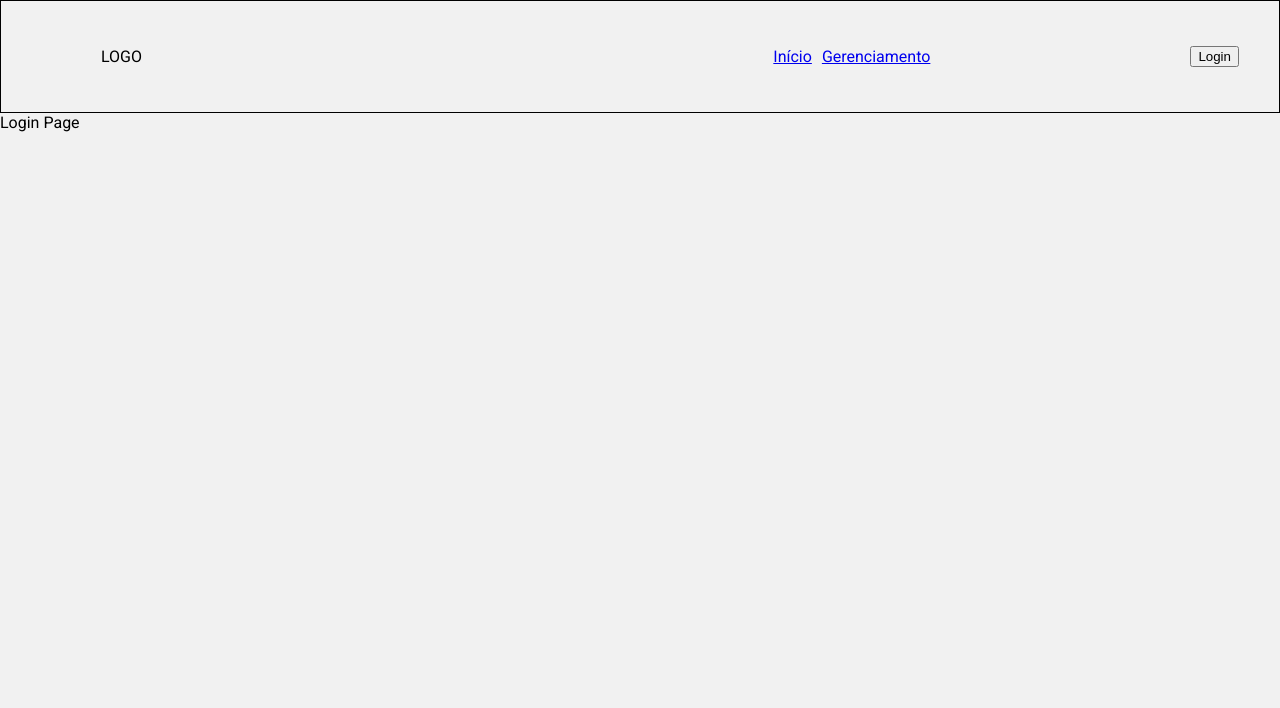
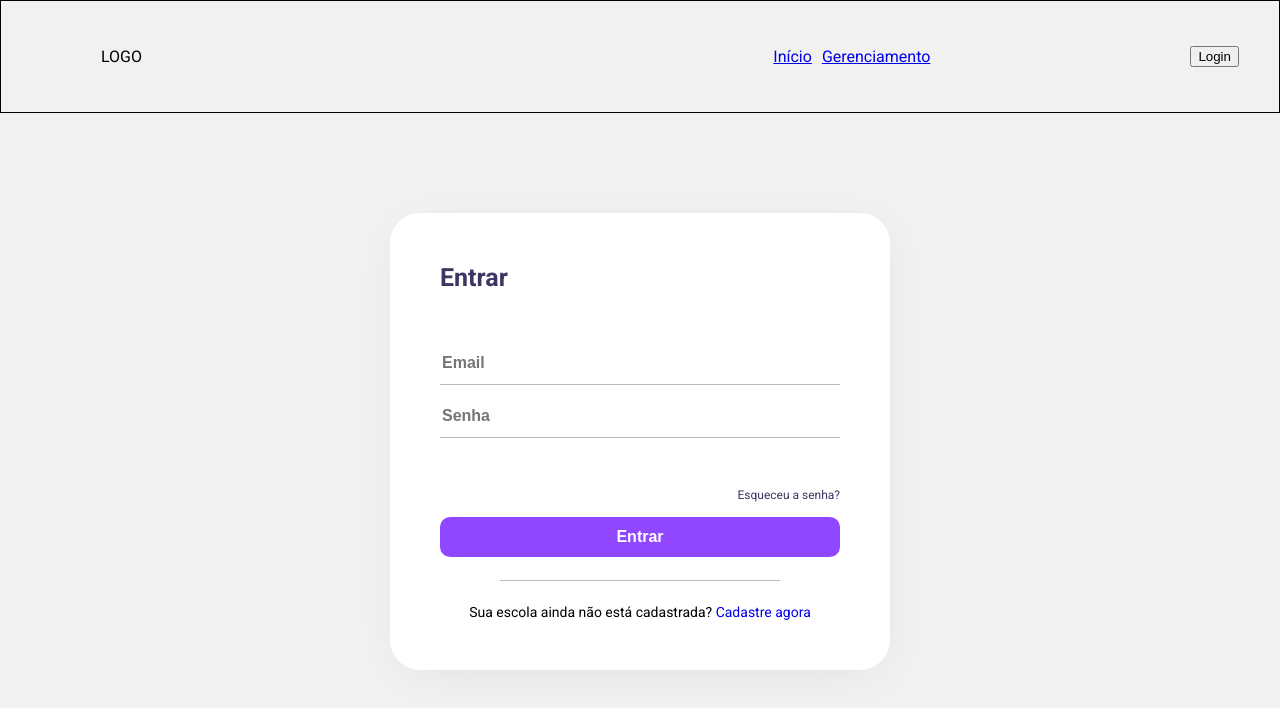
Before and after one commit to joaopedrocb/web_system-canteen, a React (Create React App) app in the folder unifacs-food-club/: page /login in a window 1280 px wide. Shown: the top 708 px of the page. Built offline with nearby package versions, Linux system fonts and the light colour scheme.

Commit message:
feat: Create layout of LoginPage

```diff
--- a/unifacs-food-club/src/pages/LoginPage/presentation.jsx
+++ b/unifacs-food-club/src/pages/LoginPage/presentation.jsx
@@ -1,9 +1,39 @@
 // dependencies
 import React from 'react';
+import { Link } from 'react-router-dom'
+
+// css
+import './styles.css';
 
 function LoginPagePresentation() {
     return (
-        <div>Login Page</div>
+        <main id="login-page">
+            <section class="login-page_section">
+                <span class="login-page_section-title">Entrar</span>
+
+                <form class="login-page_section-form">
+                    <input placeholder="Email"></input>
+                    <input placeholder="Senha"></input>
+                </form>
+
+                <footer class="login-page_section-footer">
+                    <Link to="/login" class="login-page_section-footer-forgot-password">
+                        Esqueceu a senha?
+                    </Link>
+
+                    <button>Entrar</button>
+
+                    <hr />
+
+                    <span class="login-page_section-footer-sign-up-text">
+                        Sua escola ainda não está cadastrada?
+                        {' '}
+                        <Link to="/login">Cadastre agora</Link>
+                    </span>
+
+                </footer>
+            </section>
+        </main>
     )
 }
 
--- a/unifacs-food-club/src/pages/LoginPage/styles.css
+++ b/unifacs-food-club/src/pages/LoginPage/styles.css
@@ -0,0 +1,89 @@
+#login-page {
+    display: grid;
+    justify-content: center;
+    align-items: center;
+
+    padding: 100px;
+}
+
+.login-page_section {
+    width: 400px;
+    display: grid;
+    grid-gap: 50px;
+    grid-template-rows: auto 1fr auto;
+    padding: 50px;
+
+    background-color: #fff;
+    border-radius: 30px;
+    box-shadow: 2px 9px 49px -17px rgb(0 0 0 / 10%)
+}
+
+.login-page_section-title {
+    font-size: 25px;
+    font-weight: 700;
+    color: #3b3663;
+}
+
+.login-page_section-form {
+    display: grid;
+    grid-gap: 10px;
+}
+
+.login-page_section-form input {
+    height: 40px;
+    border: 0;
+    border-bottom: 1px solid rgb(194, 186, 186);
+
+    font-size: 16px;
+    font-weight: 600;
+    color: #3b3663;
+}
+
+.login-page_section-form input:focus, textarea:focus {
+    outline: none;
+}
+
+.login-page_section-footer {
+    width: 100%;
+    display: flex;
+    flex-direction: column;
+    grid-gap: 15px;
+    align-items: center;
+    justify-content: center;
+}
+
+.login-page_section-footer hr {
+    width: 70%;
+    padding-right: -100px;
+
+    border: 0;
+    border-top: 0.1px solid rgb(194, 186, 186);
+}
+
+.login-page_section-footer button {
+    width: 100%;
+    height: 40px;
+
+    border-radius: 10px;
+    border: 0;
+
+    color: #fff;
+    font-weight: 600;
+    font-size: 16px;
+    background-color: #9146ff;
+}
+
+.login-page_section-footer a {
+    text-decoration: none;
+}
+
+.login-page_section-footer-sign-up-text {
+    font-size: 14px;
+}
+
+.login-page_section-footer-forgot-password {
+    text-decoration: none;
+    align-self: flex-end;
+    font-size: 12px;
+    color: #3b3663;
+}
```
